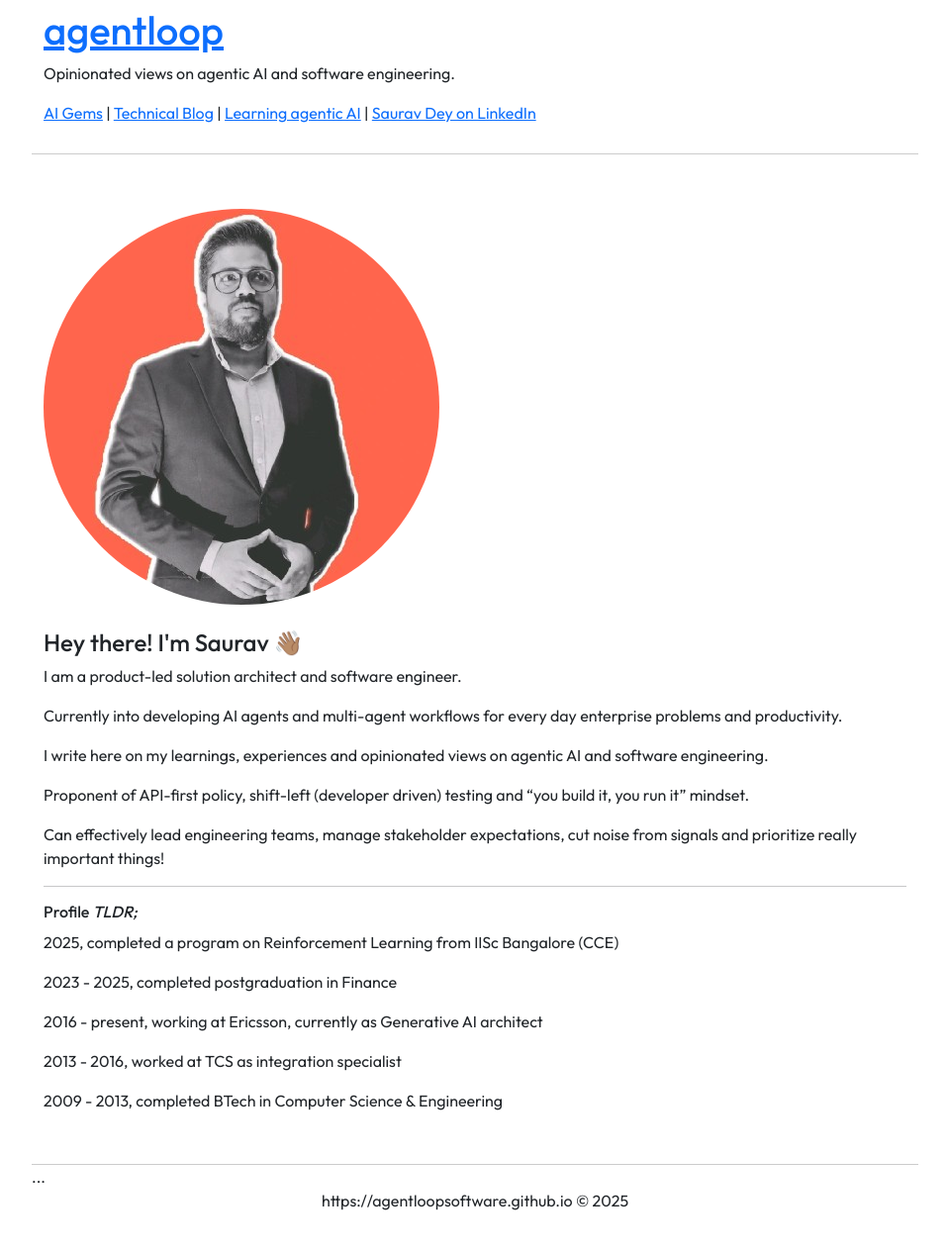
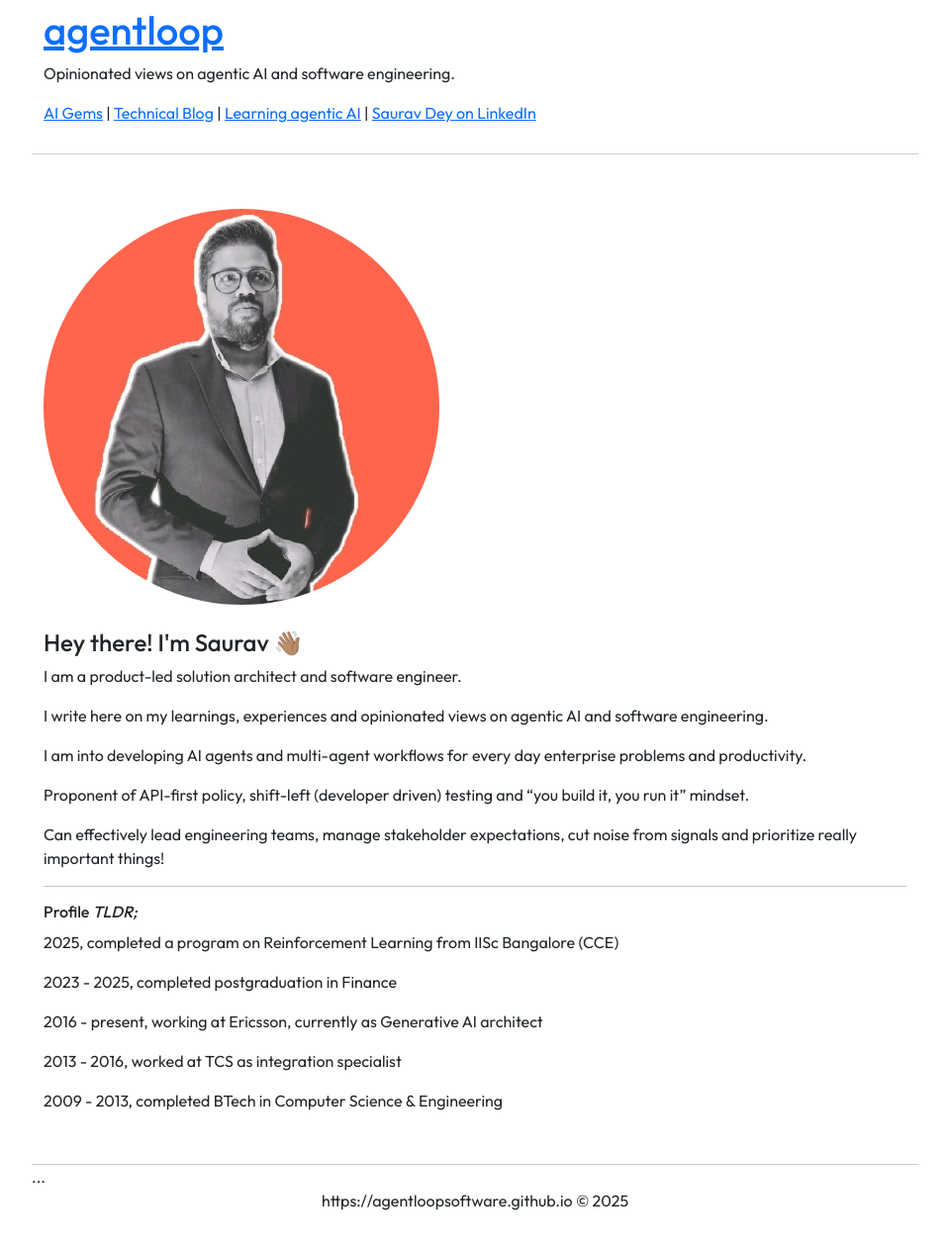
Before and after one commit to coffeeml/coffeeml.github.io, a Jekyll site: the page built from index.markdown, in a window 1280 px wide. Shown: the whole page at 99% size, without its empty margins (160-1119 px from the left). Built offline with Jekyll 4.4.1, drawn with Linux system fonts in a browser that asks for light colours; nearby versions of some CDN libraries.

Commit message:
Update index.markdown

```diff
--- a/index.markdown
+++ b/index.markdown
@@ -9,8 +9,8 @@ layout: default
         <br />
         <h4>Hey there! I'm Saurav 👋🏽</h4>
         <p>I am a product-led solution architect and software engineer.</p>
-        <p>Currently into developing AI agents and multi-agent workflows for every day enterprise problems and productivity.</p>
         <p>I write here on my learnings, experiences and opinionated views on agentic AI and software engineering.</p>
+        <p>I am into developing AI agents and multi-agent workflows for every day enterprise problems and productivity.</p>
         <p>Proponent of API-first policy, shift-left (developer driven) testing and “you build it, you run it” mindset.</p>
         <p>Can effectively lead engineering teams, manage stakeholder expectations, cut noise from signals and prioritize really important things!</p>
         <hr />
```
